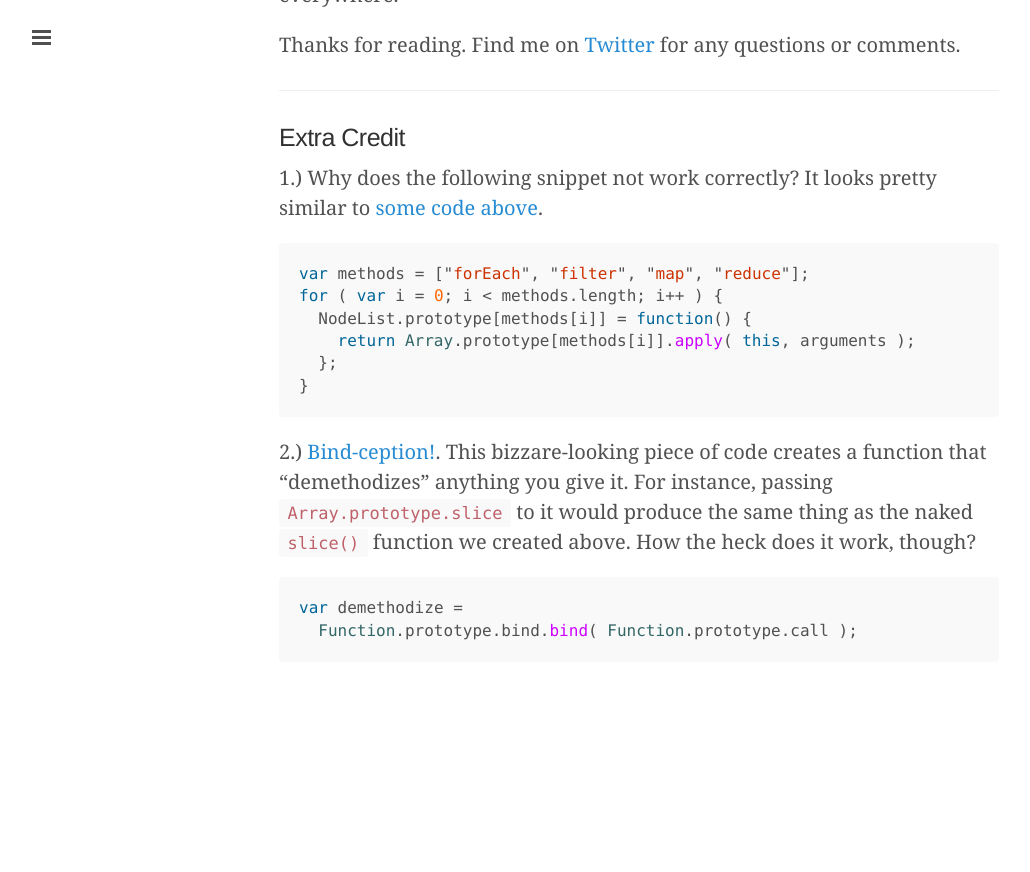
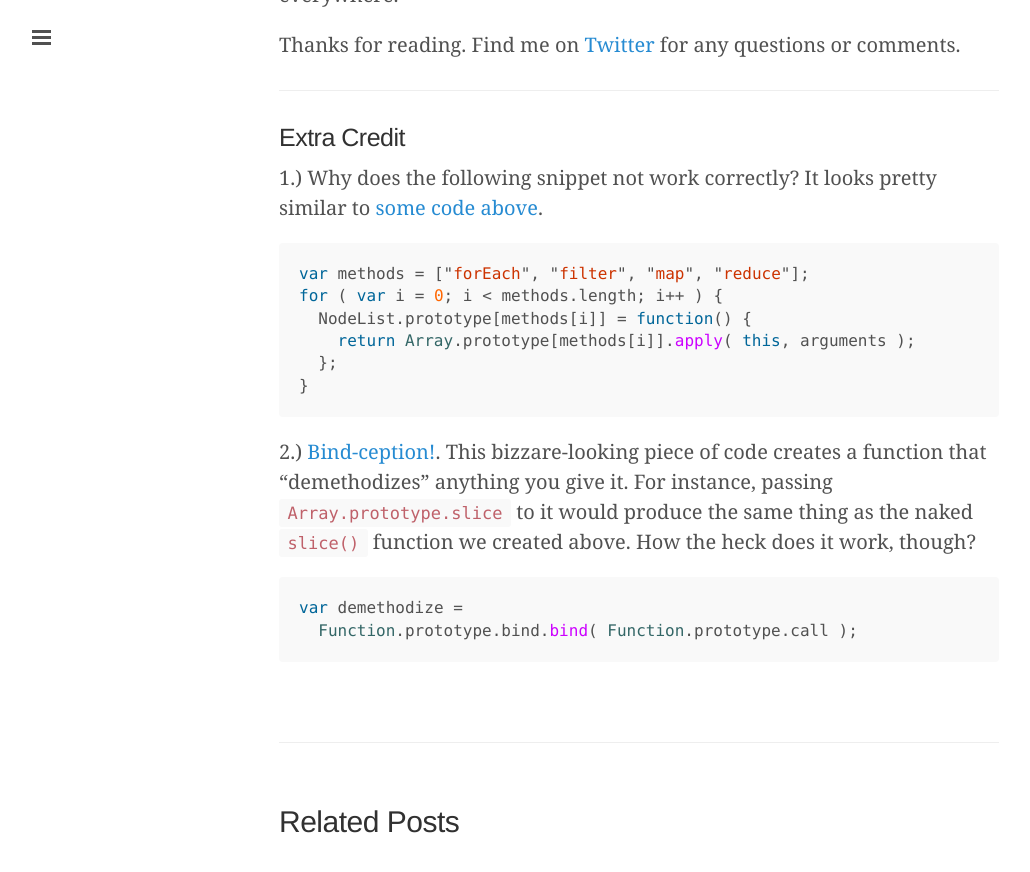
Before and after one commit to bttmly/personal-site, a Jekyll site: the page built from _posts/2014-06-24-leveraging-array-prototype.md, in a window 1280 px wide and 900 px high, scrolled down 7301 px. Shown: the top 872 px of the window, without its empty margins (1-1031 px from the left). Built offline with Jekyll 4.4.1, drawn with Linux system fonts in a browser that asks for light colours; Markdown is read by kramdown in place of the engine named in the settings; before the commit the page ends 8043 px from its top, so only the background shows below that.

Commit message:
Revert "Only render 'related posts' if there are some"
This reverts commit 5282ec87d9a2383a0cab89f340933263fafdcbca.

```diff
--- a/_layouts/post.html
+++ b/_layouts/post.html
@@ -8,7 +8,7 @@ layout: default
   {{ content }}
 </div>
 
-{% if site.related_posts.size > 0 %}
+{% if site.related_posts %}
   <div class="related">
     <h2>Related Posts</h2>
     <ul class="related-posts">
```
